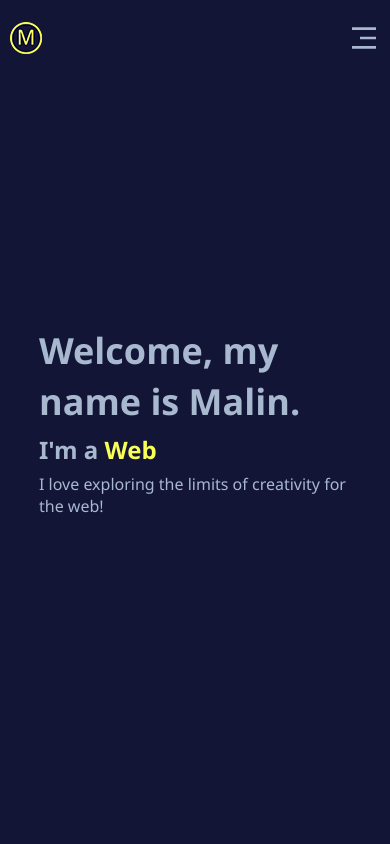
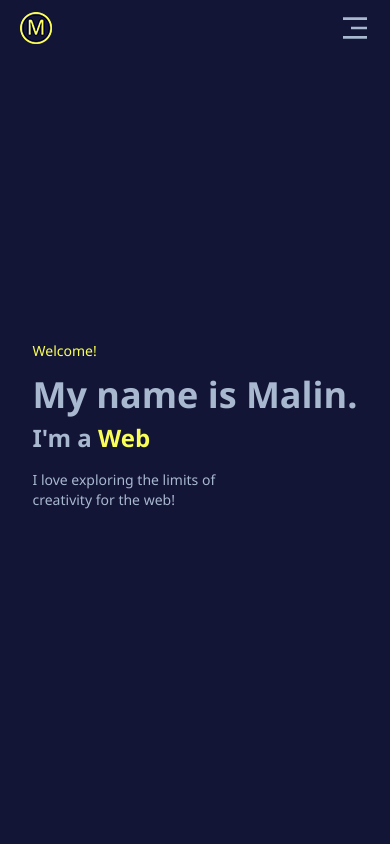
Before and after one commit to maso1905/portfolio-v1, a React (Create React App) app: page / in a window 390 px wide. Shown: the top 844 px of the page. Built offline with nearby package versions, Linux system fonts and the light colour scheme.

Commit message:
mobile media query fix

```diff
--- a/src/components/AboutSection/AboutStyling.js
+++ b/src/components/AboutSection/AboutStyling.js
@@ -7,8 +7,7 @@ export const Section = styled.section`
     height: auto;
     margin-bottom: 15%;
     padding-top: 90px;
-    padding-left: 10%;
-    padding-right: 10%;
+    overflow-x: hidden;
 
     @media screen and (max-width: 768px){
         padding-left: 5%;
@@ -27,8 +26,6 @@ export const Row = styled.div`
     align-items: stretch;
     @media screen and (max-width: 768px){
         border-top: 1px solid ${(props) => props.theme.accentColor};
-        border-left: 1px solid ${(props) => props.theme.accentColor};
-        border-top-left-radius: 6px;
     }
 `
 export const Col1 = styled.div`
@@ -46,7 +43,7 @@ export const InfoWrapper = styled.div`
     border-top-left-radius: 6px;
     padding: 2% 0 5% 5%;
     @media screen and (max-width: 768px){
-        padding: 2% 5% 5% 5%;
+        padding: 2%;
         border: none;
     }
 `
--- a/src/components/ContactSection/ContactStyling.js
+++ b/src/components/ContactSection/ContactStyling.js
@@ -4,16 +4,14 @@ export const Section = styled.section`
     display: flex;
     justify-content: center;
     align-items: center;
-    padding-top: 5%;
-    padding-left: 10%;
-    padding-right: 10%;
     padding-bottom: 10%;
     height: auto;
+    overflow-x: hidden;
 
     @media screen and (max-width: 768px){
         padding-left: 5%;
         padding-right: 5%;
-        padding-top: 30%;
+        padding-top: 10%;
         padding-bottom: 30%;
     }
 `
@@ -32,6 +30,11 @@ export const Row1 = styled.div`
     border-right: 1px solid ${(props) => props.theme.accentColor};
     border-top-left-radius: 6px;
     border-top-right-radius: 6px;
+    @media screen and (max-width: 768px){
+        border-left: none;
+        border-right: none;
+        border-radius: 0;
+    }
 `
 export const Row2 = styled.div`
     display: grid;
--- a/src/components/Footer/FooterStyling.js
+++ b/src/components/Footer/FooterStyling.js
@@ -11,6 +11,7 @@ export const Nav = styled.nav`
     bottom: 0;
     padding-left: 2.5%;
     padding-right: 2.5%;
+    padding-bottom: 5%;
 `;
 export const NavContainer = styled.div`
     display: flex;
@@ -19,10 +20,11 @@ export const NavContainer = styled.div`
     align-items: center;
     width: 100%;
     max-width: 1800px;
+    text-align: center;
 
     p{
-        font-size: 80%;
-        cursor: pointer;
+        font-size: 90%;
+        max-width: 200px;
     }
 `;
 
@@ -41,7 +43,7 @@ export const SocialIcons = styled.ul`
     align-items: center;
 `
 export const IconItem = styled.li`
-    margin: 5%;
+    margin: 10px;
 `
 export const Icon = styled.a`
     fill: ${(props) => props.theme.fontColor};
--- a/src/components/IntroSection/IntroStyling.js
+++ b/src/components/IntroSection/IntroStyling.js
@@ -5,8 +5,6 @@ export const Section = styled.section`
     justify-content: center;
     align-items: center;
     height: 100vh;
-    padding-left: 10%;
-    padding-right: 10%;
 `
 export const Content = styled.div`
     display: flex;
@@ -14,18 +12,33 @@ export const Content = styled.div`
     justify-content: center;
     align-content: center;
     max-width: 1100px;
+    @media screen and (max-width: 768px){
+        padding: 5%;
+    }
+    .small-welcome{
+        opacity: 0;
+        font-size: 14px;
+        color: ${(props) => props.theme.accentColor};
+        animation: section-slide-up .6s forwards 1.2s ease-in-out;
+    }
     h1{
         opacity: 0;
-        animation: section-slide-up .6s forwards 1s ease-in-out;
+        animation: section-slide-up .6s forwards 2.2s ease-in-out;
     }
     h2{
         opacity: 0;
-        animation: section-slide-up .6s forwards 2s ease-in-out;
+        animation: section-slide-up .6s forwards 3.2s ease-in-out;
     }
     p{
         opacity: 0;
         max-width: 700px;
-        animation: section-slide-up .6s forwards 4.4s ease-in-out;
+        margin-top: 5%;
+        margin-bottom: 3%;
+        animation: section-slide-up .6s forwards 4.2s ease-in-out;
+        @media screen and (max-width: 768px){
+            padding-top: 0;
+            max-width: 200px;
+        }
     }
     @keyframes section-slide-up{
         from{
@@ -41,7 +54,7 @@ export const Content = styled.div`
     .devAnim{
         display: inline-block;
         transform-origin: bottom left;
-        animation: developer-break 1s forwards 3s ease-in-out, developer-fall .4s forwards 4s ease-in-out, developer-reemerge .6s forwards 7s ease-in-out;
+        animation: developer-break 1s forwards 5.2s ease-in-out, developer-fall .4s forwards 6.2s ease-in-out, developer-reemerge .6s forwards 8s ease-in-out;
     }
     @keyframes developer-break{
         0% { transform: rotate(0deg) }
--- a/src/components/IntroSection/index.js
+++ b/src/components/IntroSection/index.js
@@ -8,7 +8,8 @@ const IntroSection = () => {
     return (
         <Section id="home">
             <Content>
-                <h1>Welcome, my name is Malin.</h1>
+                <p class="small-welcome">Welcome!</p>
+                <h1>My name is Malin.</h1>
                 <h2>I'm a <span>Web <div class="devAnim">Developer</div></span></h2>
                 <p>I love exploring the limits of creativity for the web!</p>
             </Content>
--- a/src/components/Navbar/NavbarStyling.js
+++ b/src/components/Navbar/NavbarStyling.js
@@ -13,10 +13,17 @@ export const Nav = styled.nav`
     position: sticky;
     top: 0;
     z-index: 1;
+    width: 100%;
     padding-left: 2.5%;
     padding-right: 2.5%;
     background: ${(props) => props.theme.body};
     box-shadow: ${({scrollNav}) => (scrollNav ? '0 6px 2px -2px rgb(16, 15, 41);' : 'transparent')};
+    @media screen and (max-width: 768px){
+        padding-left: 5%;
+        padding-right: 5%;
+        height: 55px;
+        margin-top: -55px;
+    }
 `;
 export const NavContainer = styled.div`
     display: flex;
@@ -69,6 +76,16 @@ export const MobileMenu = styled.div`
 export const Bars = styled(RiMenu3Line)`
     margin-left: auto;
     cursor: pointer;
+    opacity: 0;
+    animation: slide-logo .4s forwards 4.6s ease-in-out;
+    @keyframes slide-logo{
+        from{
+            opacity: 0;
+        }
+        to{
+            opacity: 1;
+        }
+    }
 `;
 export const NavMenu = styled.ol`
     display: flex;
--- a/src/components/ProjectSection/ProjectStyling.js
+++ b/src/components/ProjectSection/ProjectStyling.js
@@ -4,10 +4,7 @@ export const Section = styled.section`
     display: flex;
     justify-content: center;
     align-items: center;
-    padding-left: 10%;
-    padding-right: 10%;
-    padding-bottom: 5%;
-    padding-top: 90px;
+    overflow-x: hidden;
 
     @media screen and (max-width: 768px){
         padding-left: 5%;
@@ -59,10 +56,11 @@ export const ProjectCard = styled.div`
         }
     }
     @media screen and (max-width: 768px){
-        height: 700px;
+        height: 500px;
         margin-top: 1%;
         &:hover{
-            height: 700px;
+            transform: scale(.95);
+            height: 550px;
         }
     }
 `
--- a/src/components/Socials/SocialStyling.js
+++ b/src/components/Socials/SocialStyling.js
@@ -7,8 +7,7 @@ export const Wrap = styled.div`
     justify-content: center;
     align-items: center;
     z-index: 0;
-    padding-left: 2.5%;
-    padding-right: 2.5%;
+
     position: fixed;
     bottom: 0;
     width: 100%;
--- a/src/themes.js
+++ b/src/themes.js
@@ -14,7 +14,6 @@ export const darkMode = {
     accentColor: '#F9FF56'
 };
 
-
 export const GlobalStyle = createGlobalStyle`
     *{
         padding: 0;
@@ -23,15 +22,12 @@ export const GlobalStyle = createGlobalStyle`
         list-style: none;
         text-decoration: none;
     }
-
     body{
         background-color: ${(props) => props.theme.body};
         color: ${(props) => props.theme.fontColor};
         font-family: 'Segoe UI', Tahoma, Geneva, Verdana, sans-serif;
         line-height: 1.4;
-        overflow-x: hidden;
     }
-
     h1{ font-size: 50px;}
     h2{ font-size: 32px;}
     h3{ font-size: 20px;}
@@ -47,26 +43,20 @@ export const GlobalStyle = createGlobalStyle`
 
     /* Mobile */
     @media screen and (max-width: 375px) and (min-width: 320px){
-        h1{ font-size: 30px;}
-        h2{
-            font-size: 26px;
-            margin-top: 5%;
+        h1{ font-size: 32px;}
+        h2, span{
+            font-size: 28px;
         }
-        p{ margin-top: 5%;}
         p,
         a{ font-size: 14px;}
     }
     /* Tablet */
     @media screen and (max-width: 768px) and (min-width: 376px){
         h1{ font-size: 36px;}
-        h2{
-            font-size: 24px;
-            margin-top: 2%;
-        }
+        h2{ font-size: 24px; }
         p,
-        a{ font-size: 16px;}
+        a{ font-size: 14px;}
     }
-
     /* Y-Scrollbar */
     ::-webkit-scrollbar {
         width: 6px;
```
